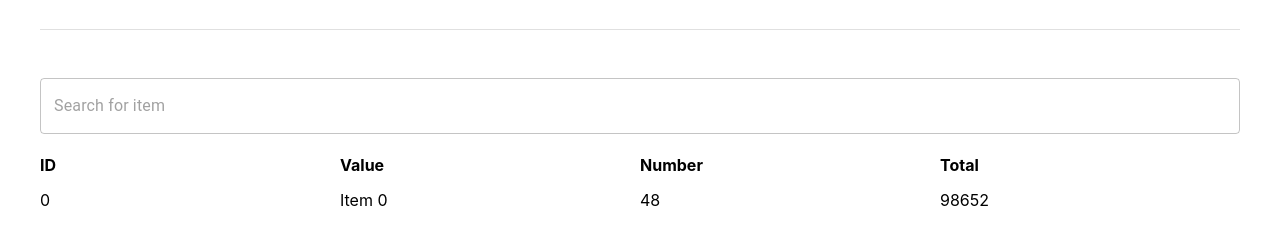
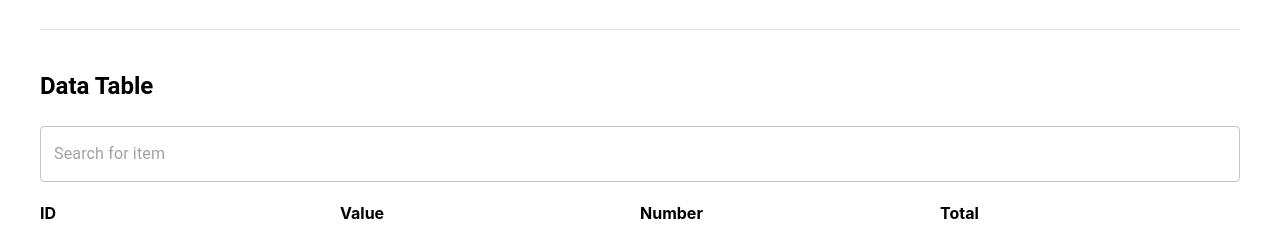
Before and after one commit to JacobDiazCruz/fullstack-exam, a React (Create React App) app in the folder frontend/: page / in a window 1280 px wide. Shown: the part 268-500 px from the top of the page. Built offline with nearby package versions, Linux system fonts and the light colour scheme; no server answers.

Commit message:
Added: data table title

```diff
--- a/frontend/src/components/DataTable.tsx
+++ b/frontend/src/components/DataTable.tsx
@@ -1,4 +1,4 @@
-import { Box, TextField } from "@mui/material";
+import { Box, TextField, Typography } from "@mui/material";
 import { useMemo, useState } from "react";
 import { AutoSizer, Column, Table } from "react-virtualized";
 
@@ -39,9 +39,12 @@ export const DataTable = () => {
 
   return (
     <Box sx={{ pb: 40 }}>
+      <Typography variant="h5" fontWeight="600">
+        Data Table
+      </Typography>
       <TextField
         type="text"
-        sx={{ width: "100%", mb: 2, mt: 1 }}
+        sx={{ width: "100%", mb: 2, mt: 3 }}
         placeholder="Search for item"
         value={searchTerm}
         onChange={(e) => setSearchTerm(e.target.value)}
--- a/frontend/src/components/UserProfileManagement/UserProfileForm.tsx
+++ b/frontend/src/components/UserProfileManagement/UserProfileForm.tsx
@@ -61,7 +61,7 @@ export const UserProfileForm: React.FC<Props> = ({
 
   return (
     <Dialog open={open} onClose={onClose}>
-      <DialogContent sx={{ width: 400 }}>
+      <DialogContent sx={{ width: 500 }}>
         <Box sx={{ display: "flex", justifyContent: "space-between", mb: 3 }}>
           <Typography variant="h6" fontWeight="600">
             {type === "CREATE" ? "Create Profile" : "Edit Profile"}
```
